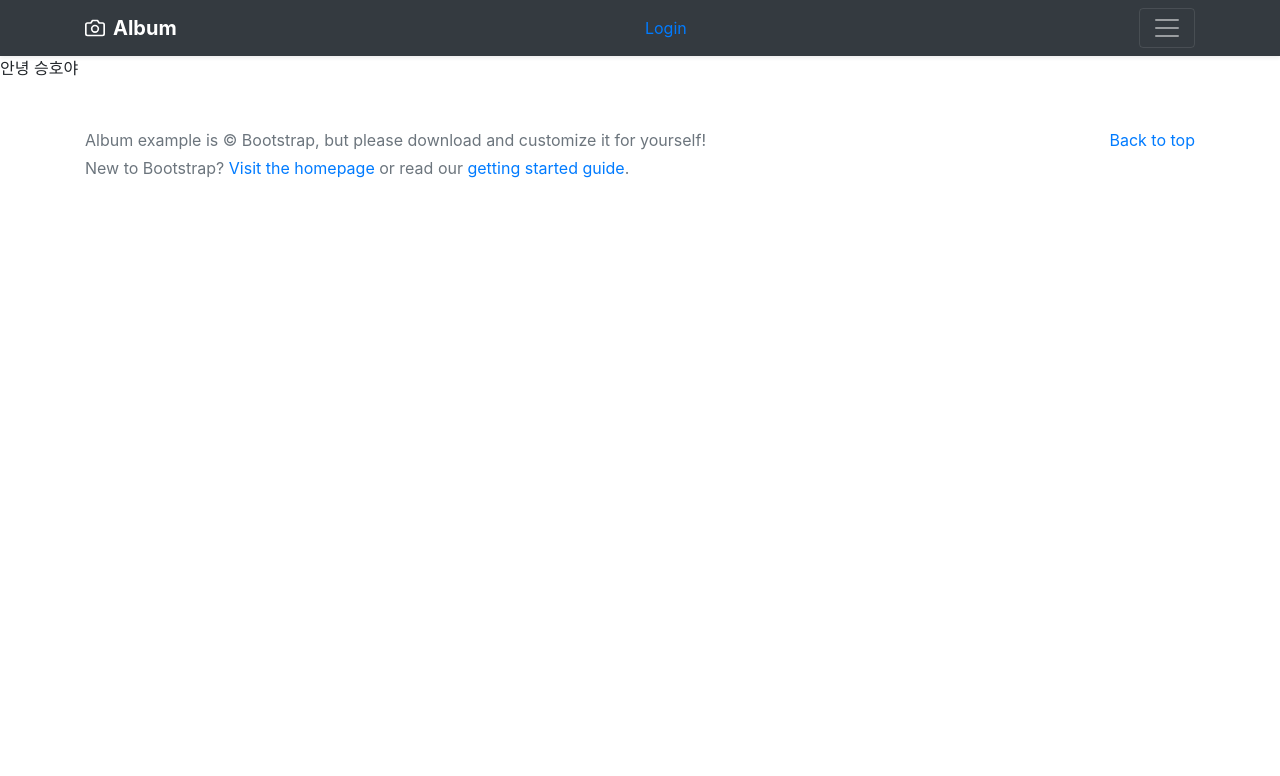
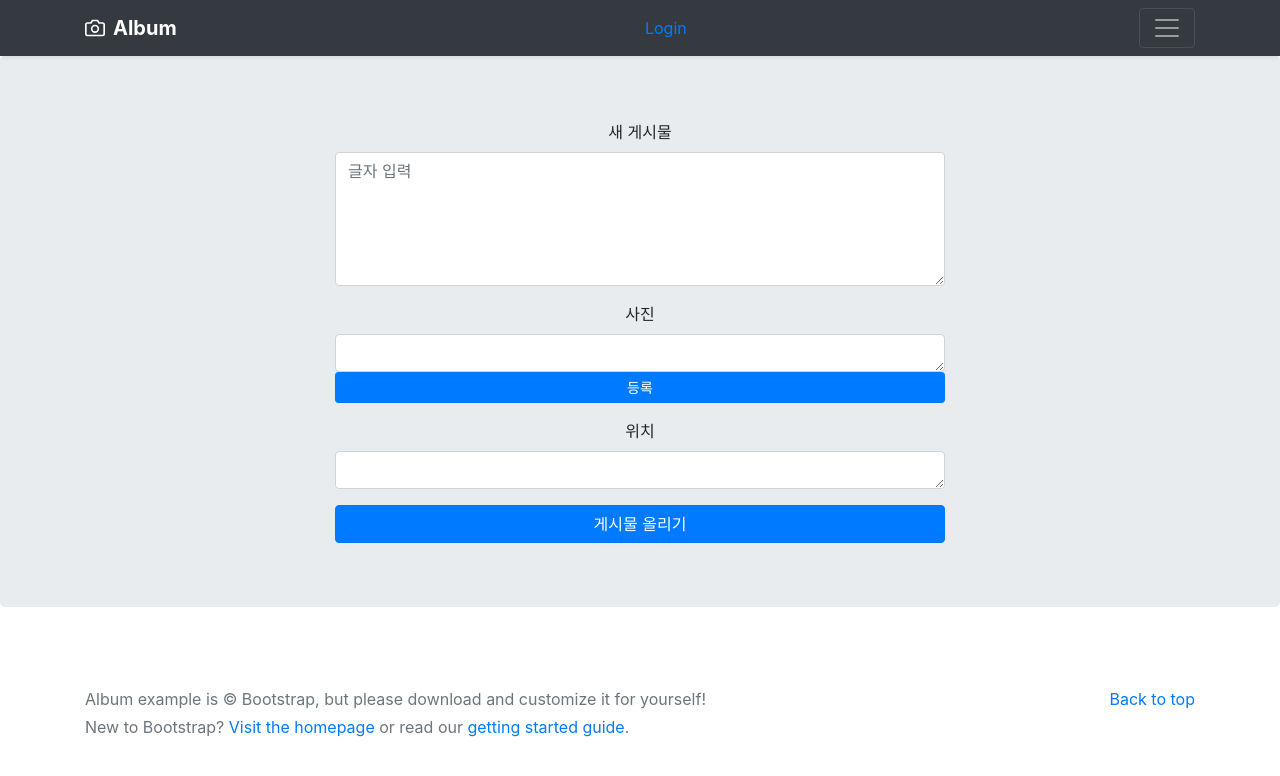
Before and after one commit to BE1NG/inspace, a Django app: page /inspace/write/ in a window 1280 px wide. Shown: the top 776 px of the page. Run offline with Django 3.2, Linux system fonts and the light colour scheme; some libraries are stand-ins or nearby versions.

Commit message:
게시판 만드는중..

```diff
--- a/inspace/urls.py
+++ b/inspace/urls.py
@@ -20,7 +20,10 @@ import inspace.views as views
 urlpatterns = [
     path('admin/', admin.site.urls),
     path('inspace/write/', views.write),
+    path('coord_to_address/', views.coord_to_address),
     path('inspace/signup/', views.signup),
     path('inspace/signin/', views.signin),
     path('inspace/mypage/', views.mypage),
+    path('inspace/upload/', views.upload),
+
 ]
--- a/inspace/views.py
+++ b/inspace/views.py
@@ -1,13 +1,10 @@
 from django.shortcuts import render
 from django.http import HttpResponse
 from django.http import HttpResponseRedirect
-from space.models import User
-# from inspace.models import 테이블 이름
+from space.models import User, Posting
+from django.http import JsonResponse  # JSON 응답
 
 
-# 게시판
-def write(request):
-    return render(request, 'write.html')
 
 # 회원가입
 def signup(request):
@@ -54,3 +51,49 @@ def signout(request):
 
 def mypage(request):
     return render(request, 'mypage.html')
+
+
+
+### 게시판 ###
+def write(request):
+
+    # if post
+    # 파일 업로드 코드 동작
+    # => 파일 저장 경로 / 파일명
+    # Post(title=dd,content=dd, picture=OOOOOO)
+    # poast.save()
+    return render(request, 'write.html')
+
+
+## 사진 업로드
+import os
+def upload(request):
+    if request.method == 'GET':
+      return render(request, 'upload.html', {})
+    else:
+        upload_file = request.FILES['my_file']
+        try: # 디렉토리 생성
+          os.mkdir('static/profile_image')
+        except FileExistsError as e:
+          pass
+        file_name = upload_file.name
+        with open('static/profile_image/' + file_name, 'wb') as file:
+          for chunk in upload_file.chunks():
+            file.write(chunk)
+        return HttpResponse('파일 업로드 완료')
+
+
+## 위도/경도 -> 주소
+import requests
+def coord_to_address(request):
+    lat = request.GET.get('lat')
+    lng = request.GET.get('lng')
+
+    params = {'y': lat, 'x': lng}
+    headers = {'Authorization': 'KakaoAK 8bf7271ae8d6c842984b0beb033e9b27'}
+    result = requests.get('https://dapi.kakao.com/v2/local/geo/coord2regioncode.json', params=params, headers=headers)
+    result = result.json()
+
+    print(result)
+
+    return JsonResponse(result)
--- a/templates/base.html
+++ b/templates/base.html
@@ -8,10 +8,20 @@
     <meta name="description" content="">
     <meta name="author" content="Mark Otto, Jacob Thornton, and Bootstrap contributors">
     <meta name="generator" content="Jekyll v4.1.1">
+
     <title>Album example · Bootstrap</title>
 
     <link rel="canonical" href="https://getbootstrap.com/docs/4.5/examples/album/">
     <link rel="stylesheet" href="{% static 'album.css' %}">
+
+    <script src="https://ajax.googleapis.com/ajax/libs/jquery/3.5.1/jquery.min.js"></script>
+    <!-- <script src="https://code.jquery.com/jquery-3.5.1.slim.min.js" integrity="sha384-DfXdz2htPH0lsSSs5nCTpuj/zy4C+OGpamoFVy38MVBnE+IbbVYUew+OrCXaRkfj" crossorigin="anonymous"></script> -->
+    <!-- <script>window.jQuery || document.write('<script src="../assets/js/vendor/jquery.slim.min.js"><\/script>')</script> -->
+    <script src="{% static 'bootstrap.bundle.min.js' %}"></script>
+
+    <script src="https://maxcdn.bootstrapcdn.com/bootstrap/3.4.1/js/bootstrap.min.js"></script>
+
+
     <!-- Bootstrap core CSS -->
 <link href="{% static 'bootstrap.min.css' %}" rel="stylesheet">
 
@@ -102,6 +112,4 @@
     <p>New to Bootstrap? <a href="https://getbootstrap.com/">Visit the homepage</a> or read our <a href="../getting-started/introduction/">getting started guide</a>.</p>
   </div>
 </footer>
-<script src="https://code.jquery.com/jquery-3.5.1.slim.min.js" integrity="sha384-DfXdz2htPH0lsSSs5nCTpuj/zy4C+OGpamoFVy38MVBnE+IbbVYUew+OrCXaRkfj" crossorigin="anonymous"></script>
-      <script>window.jQuery || document.write('<script src="../assets/js/vendor/jquery.slim.min.js"><\/script>')</script><script src="{% static 'bootstrap.bundle.min.js' %}"></script>
 </html>
--- /dev/null
+++ b/templates/upload.html
@@ -0,0 +1,5 @@
+<form action="" method="post" enctype="multipart/form-data">
+    <input type="file" name="my_file" multiple>
+    <input type="submit" value="완료">
+    {% csrf_token %}
+</form>
--- a/templates/write.html
+++ b/templates/write.html
@@ -1,4 +1,59 @@
 {% extends 'base.html' %}
 {% block content %}
-안녕 승호야
+
+<div class="jumbotron">
+    <div class="container text-center">
+        <form method="post" action="/article/write/">
+            {% csrf_token %}
+
+
+            <div class="form-group">
+                <label for="content">새 게시물</label>
+                <textarea class="form-control" rows="5" name="content" id="content" placeholder="글자 입력"></textarea>
+            </div>
+
+            <div class="form-group">
+                <label for="picture">사진</label>
+                <textarea class="form-control" rows="1" name="picture" id="picture"></textarea>
+                <button type="submit" id="complete" class="btn btn-primary btn-block btn-sm">
+                    등록
+                </button>
+            </div>
+
+            <div class="form-group">
+                <label for="location">위치</label>
+                <textarea class="form-control" rows="1" name="location" id="location"></textarea>
+            </div>
+
+            <button type="submit" id="complete" class="btn btn-primary btn-block">
+                게시물 올리기
+            </button>
+
+        </form>
+    </div>
+</div>
+
+
+<script>
+    navigator.geolocation.getCurrentPosition(  // 현재 위치
+        function (position) {
+            var lat = position.coords.latitude;
+            var lng = position.coords.longitude;
+
+            // ajax 비동기 통신
+            // /coord_to_address
+            $.ajax({
+                url: '/coord_to_address',
+                data: {'lat':lat,'lng':lng},
+                success: function(res) {
+                    // alert(res.documents[0].address_name);
+
+                    document.getElementById("location").innerHTML = res.documents[0].address_name;
+
+                }
+            })
+        });
+</script>
+
+
 {% endblock %}
```
Also changed, not shown: space/models.py (+8 -0 lines), static/profile_image/복숭아.jpg (added), upload1/복숭아.jpg (added).
